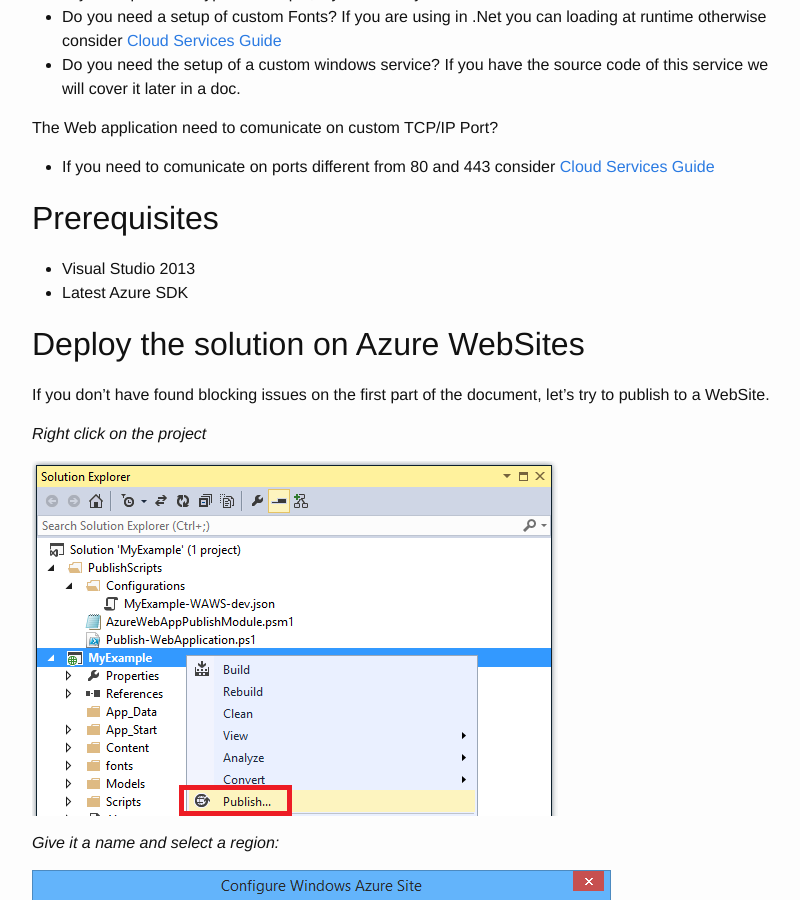
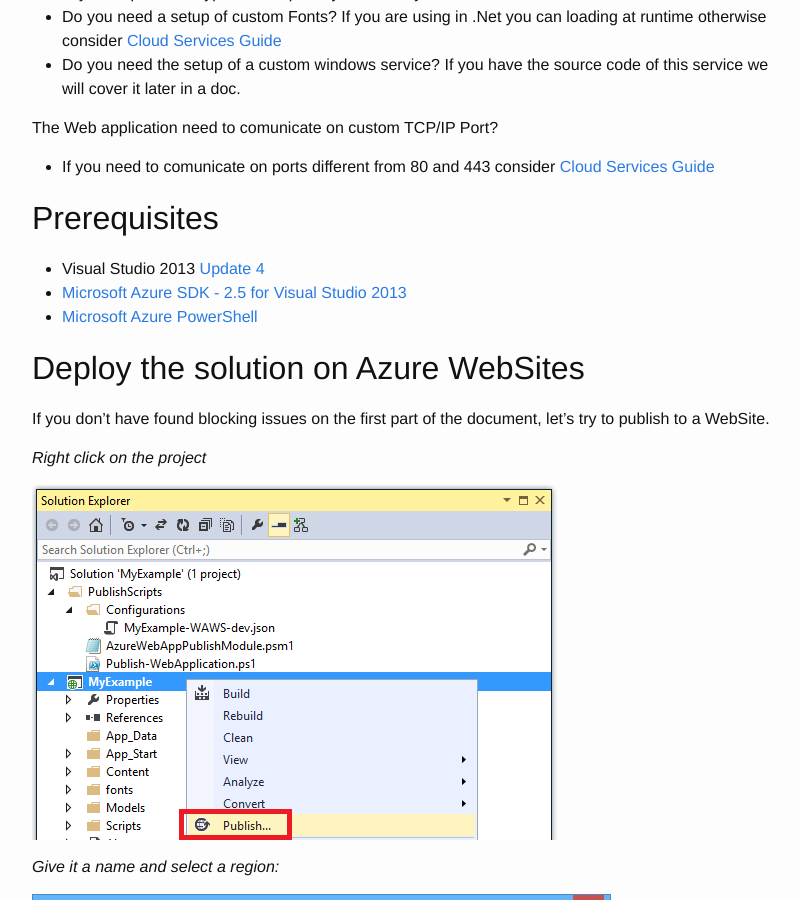
Before and after one commit to GabrieleCastellani/gabrielecastellani.github.io, a Jekyll site: the page built from MigrationGuide/2TWebsites.md, in a window 1280 px wide and 900 px high, scrolled down 453 px. Shown: the whole window, without its empty margins (238-1038 px from the left). Built offline with Jekyll 4.4.1, drawn with Linux system fonts in a browser that asks for light colours; Markdown is read by kramdown in place of the engine named in the settings; comment, search, counter and statistics services are not loaded.

Commit message:
SDK Update

```diff
--- a/MigrationGuide/2TWebsites.md
+++ b/MigrationGuide/2TWebsites.md
@@ -26,9 +26,9 @@
 
 
 ##Prerequisites
-- Visual Studio 2013
-- Latest Azure SDK
-
+- Visual Studio 2013 [Update 4](http://www.microsoft.com/en-us/download/details.aspx?id=44921)
+- [Microsoft Azure SDK - 2.5 for Visual Studio 2013](http://go.microsoft.com/fwlink/p/?linkid=323510&clcid=0x409)
+- [Microsoft Azure PowerShell](http://go.microsoft.com/?linkid=9811175&clcid=0x409)
 
 ##Deploy the solution on Azure WebSites
 If you don't have found blocking issues on the first part of the document, let's try to publish to a WebSite.
```
